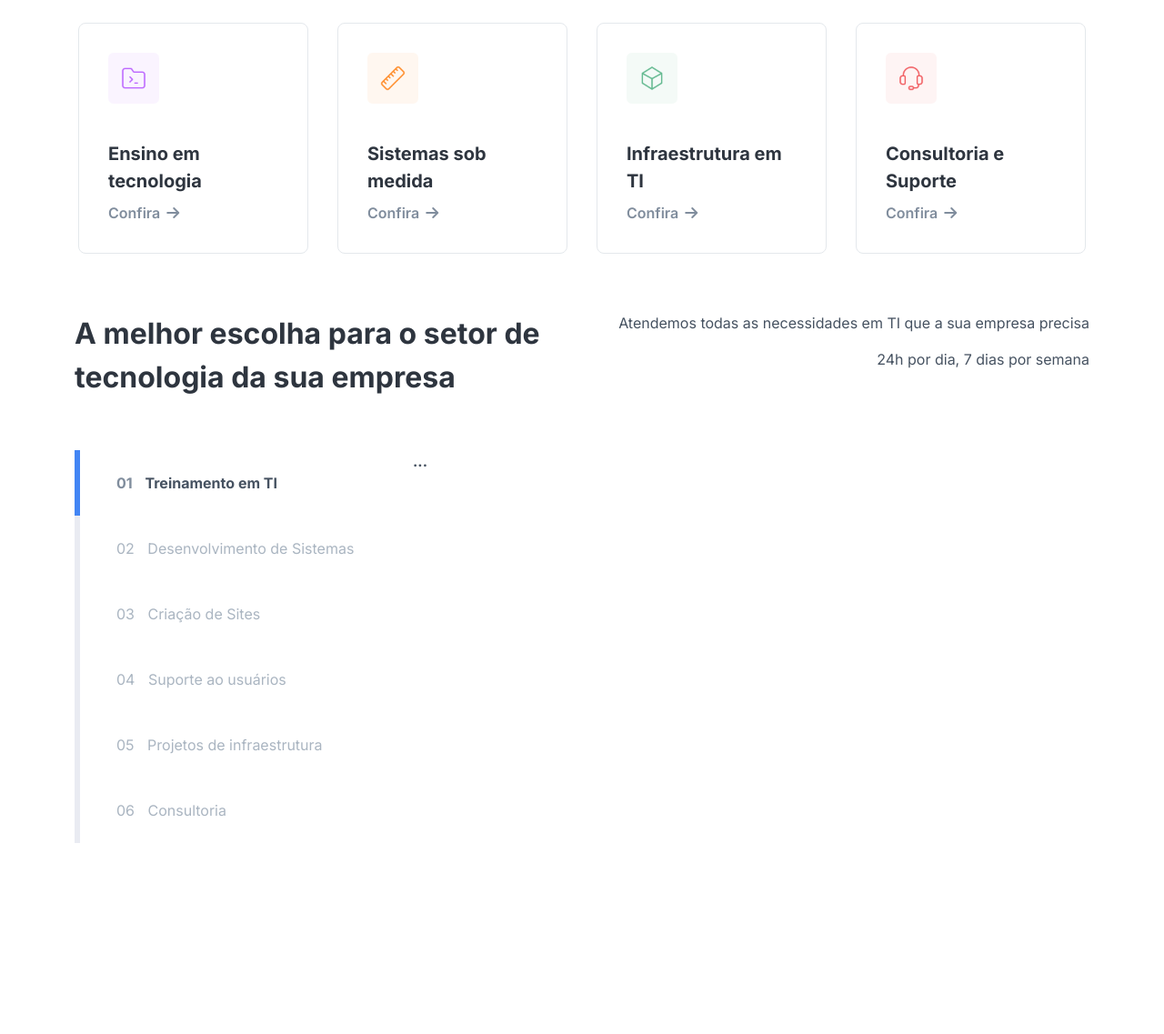
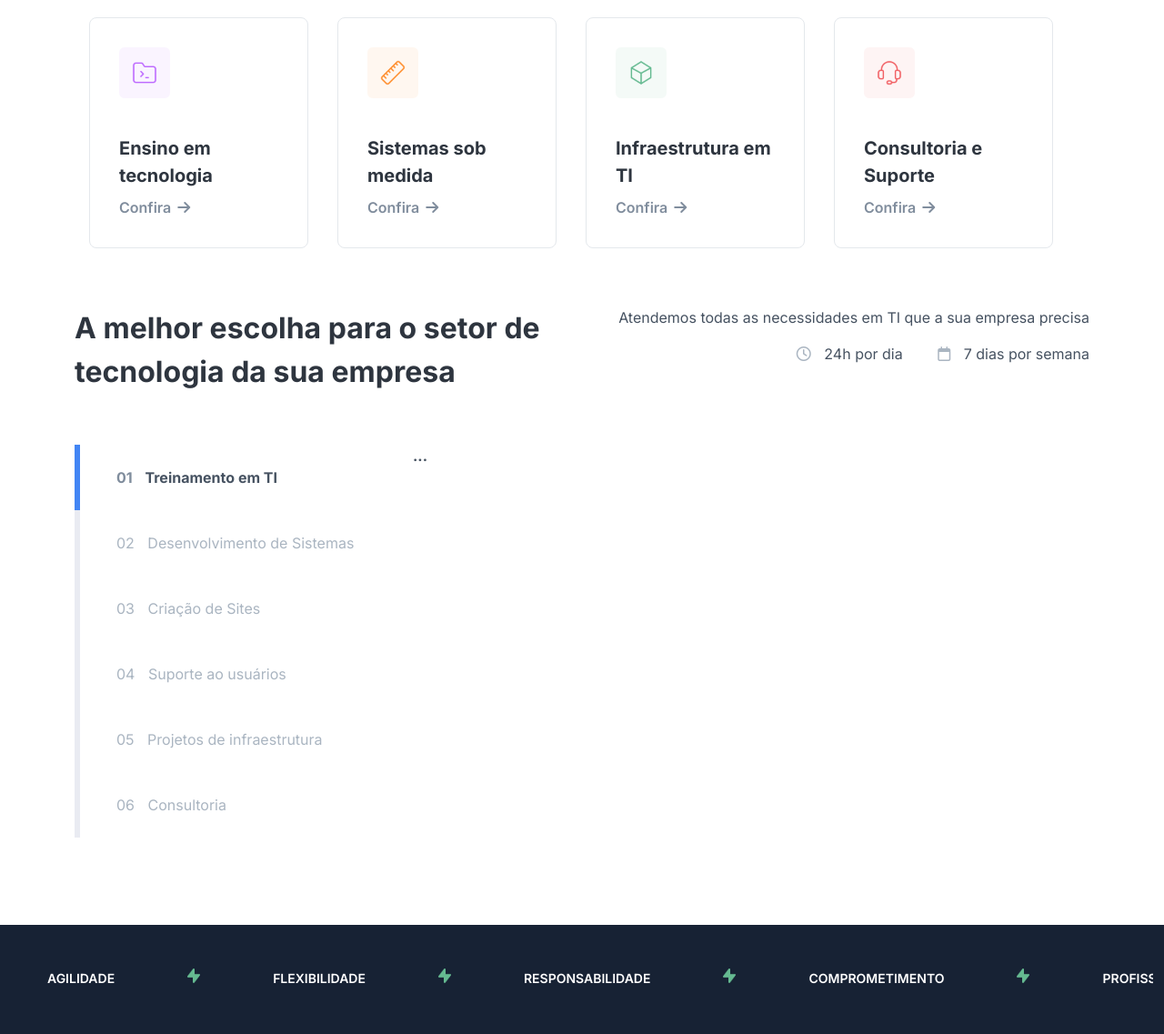
Before and after one commit to GustavoAlmeidaWeb/Frontend-BCode, a website: page index.html in a window 1280 px wide. Shown: the part 606-1743 px from the top of the page at 91% size. Before the commit the page ends 1629 px from the top, so only its background shows below. Drawn offline with nearby package versions, Linux system fonts and the light colour scheme.

Commit message:
Atualizações BCode

```diff
--- /dev/null
+++ b/assets/js/scripts.js
@@ -0,0 +1,9 @@
+$('.carousel-words').slick({
+  autoplay: true,
+  arrows: false,
+  dots: false,
+  infinite: true,
+  speed: 300,
+  slidesToShow: 5,
+  variableWidth: true,
+});
--- a/assets/scss/abstracts/_variables.scss
+++ b/assets/scss/abstracts/_variables.scss
@@ -25,6 +25,10 @@ $neutral-color-gray-300: #6E7B8B;
 $neutral-color-gray-200: #808D9D;
 $neutral-color-gray-100: #AAB5C1;
 
+// Default Colors
+$black: #000;
+$white: #FFF;
+
 // Border colors
 $border-color: #E4E8EC;
 
--- a/assets/scss/style.scss
+++ b/assets/scss/style.scss
@@ -8,6 +8,8 @@
 }
 
 header {
+  position: relative;
+
   nav {
     img {
       width: 90px;
@@ -46,11 +48,15 @@ header {
       }
     }
   }
-}
-
-.header-bottom {
-  background: $gradient-color;
-  height: 6px;
+  &::after {
+    content: '';
+    position: absolute;
+    height: 6px;
+    left: 0;
+    width: 100%;
+    background: $gradient-color;
+    z-index: 1;
+  }
 }
 
 main {
@@ -100,6 +106,12 @@ main {
       p {
         @include font-size-sm($font-weight-regular);
         color: $neutral-color-gray-400;
+
+        i {
+          color: $neutral-color-gray-100;
+          margin-left: 34px;
+          margin-right: 10px;
+        }
       }
     }
     .tabs-container {
@@ -129,4 +141,36 @@ main {
       }
     }
   }
+  .carousel-container {
+
+    padding-left: 40px;
+
+    .carousel-words {
+      color: $white;
+      display: flex;
+      align-content: center;
+      align-items: center;
+      overflow: hidden;
+      @include font-size-xs($font-weight-semibold);
+
+      div {
+        display: flex;
+
+        p {
+          margin-bottom: 0;
+        }
+
+        img {
+          height: 16px;
+          width: 14px;
+          margin: 0 80px;
+        }
+      }
+
+    }
+  }
+  .about-us {
+    position: relative;
+    height: 737px;
+  }
 }
--- a/index.html
+++ b/index.html
@@ -7,8 +7,12 @@
 
   <link rel="stylesheet" href="./assets/css/style.css">
   <link rel="stylesheet" href="./assets/css/all.min.css">
+  <link rel="stylesheet" type="text/css" href="//cdn.jsdelivr.net/npm/slick-carousel@1.8.1/slick/slick.css"/>
 
   <script src="./node_modules/bootstrap/dist/js/bootstrap.js"></script>
+  <script src="./node_modules/jquery/dist/jquery.min.js"></script>
+  <script type="text/javascript" src="//cdn.jsdelivr.net/npm/slick-carousel@1.8.1/slick/slick.min.js"></script>
+
   <title>BCode</title>
 
 </head>
@@ -41,9 +45,9 @@
       </div>
     </div>
   </header>
-  <div class="header-bottom"></div>
-  <main class="my-5 container">
-    <section class="row feat-block">
+  <main class="my-5 container-fluid">
+    <section class="container">
+      <section class="row feat-block container">
         <div class="col-lg-3 col-md-6 col-sm-6 col-xs-12 px-3">
           <div class="feat-box my-3">
             <img src="./assets/img/ensino-tecnologia.png" alt="Ensino em tecnologia">
@@ -73,7 +77,8 @@
           </div>
         </div>
       </section>
-    <section class="my-5">
+    </section>
+    <section class="container my-5">
       <div class="row tabs-block">
         <div class="d-flex justify-content-center">
           <div class="col-lg-6 tabs-title">
@@ -81,7 +86,7 @@
           </div>
           <div class="col-lg-6 tabs-sub-title text-end">
             <p>Atendemos todas as necessidades em TI que a sua empresa precisa</p>
-            <p>24h por dia, 7 dias por semana</p>
+            <p><i class="fa-regular fa-clock"></i> 24h por dia <i class="fa-regular fa-calendar"></i> 7 dias por semana</p>
           </div>
         </div>
         <div class="tabs-container my-5">
@@ -106,6 +111,55 @@
         </div>
       </div>
     </section>
+    <section class="row carousel-container bg-primary-color-bg">
+      <div class="carousel-words py-5">
+        <div>
+          <p>PROFISSIONALISMO</p>
+          <img src="./assets/img/lightning.png" alt="Profissionalismo">
+        </div>
+        <div>
+          <p>AGILIDADE</p>
+          <img src="./assets/img/lightning.png" alt="Agilidade">
+        </div>
+        <div>
+          <p>FLEXIBILIDADE</p>
+          <img src="./assets/img/lightning.png" alt="Flexibilidade">
+        </div>
+        <div>
+          <p>RESPONSABILIDADE</p>
+          <img src="./assets/img/lightning.png" alt="Responsabilidade">
+        </div>
+        <div>
+          <p>COMPROMETIMENTO</p>
+          <img src="./assets/img/lightning.png" alt="Comprometimento">
+        </div>
+        <div>
+          <p>PROFISSIONALISMO</p>
+          <img src="./assets/img/lightning.png" alt="Profissionalismo">
+        </div>
+        <div>
+          <p>AGILIDADE</p>
+          <img src="./assets/img/lightning.png" alt="Agilidade">
+        </div>
+        <div>
+          <p>FLEXIBILIDADE</p>
+          <img src="./assets/img/lightning.png" alt="Flexibilidade">
+        </div>
+        <div>
+          <p>RESPONSABILIDADE</p>
+          <img src="./assets/img/lightning.png" alt="Responsabilidade">
+        </div>
+        <div>
+          <p>COMPROMETIMENTO</p>
+          <img src="./assets/img/lightning.png" alt="Comprometimento">
+        </div>
+      </div>
+    </section>
+    <section class="row about-us bg-primary-color-bg py-5">
+      <p>teste</p>
+    </section>
   </main>
+
+  <script src="./assets/js/scripts.js"></script>
 </body>
 </html>
```
Also changed, not shown: assets/css/style.css, assets/img/lightning.png (added), 1 other file. Lines whose indentation alone changed are shown as unchanged.
